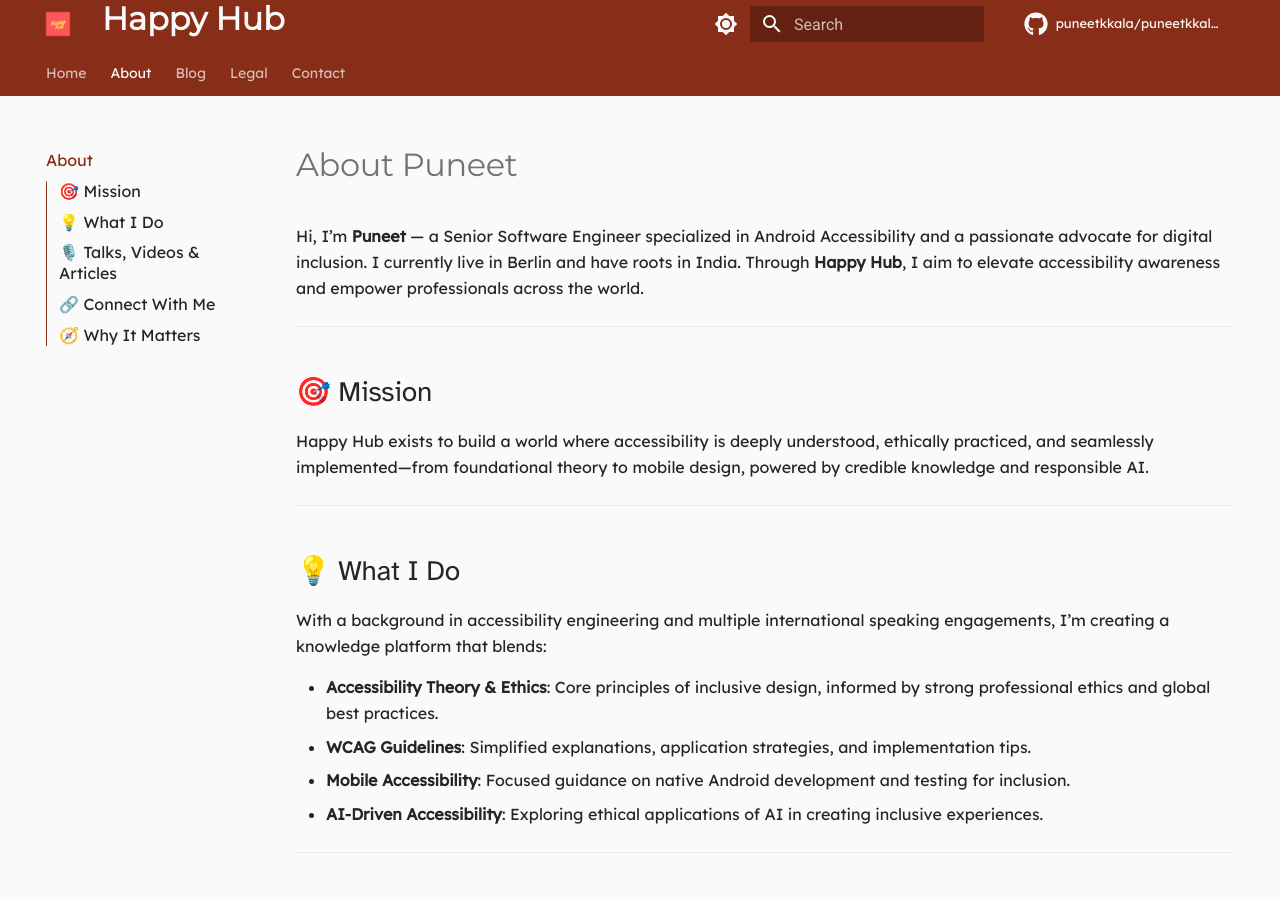
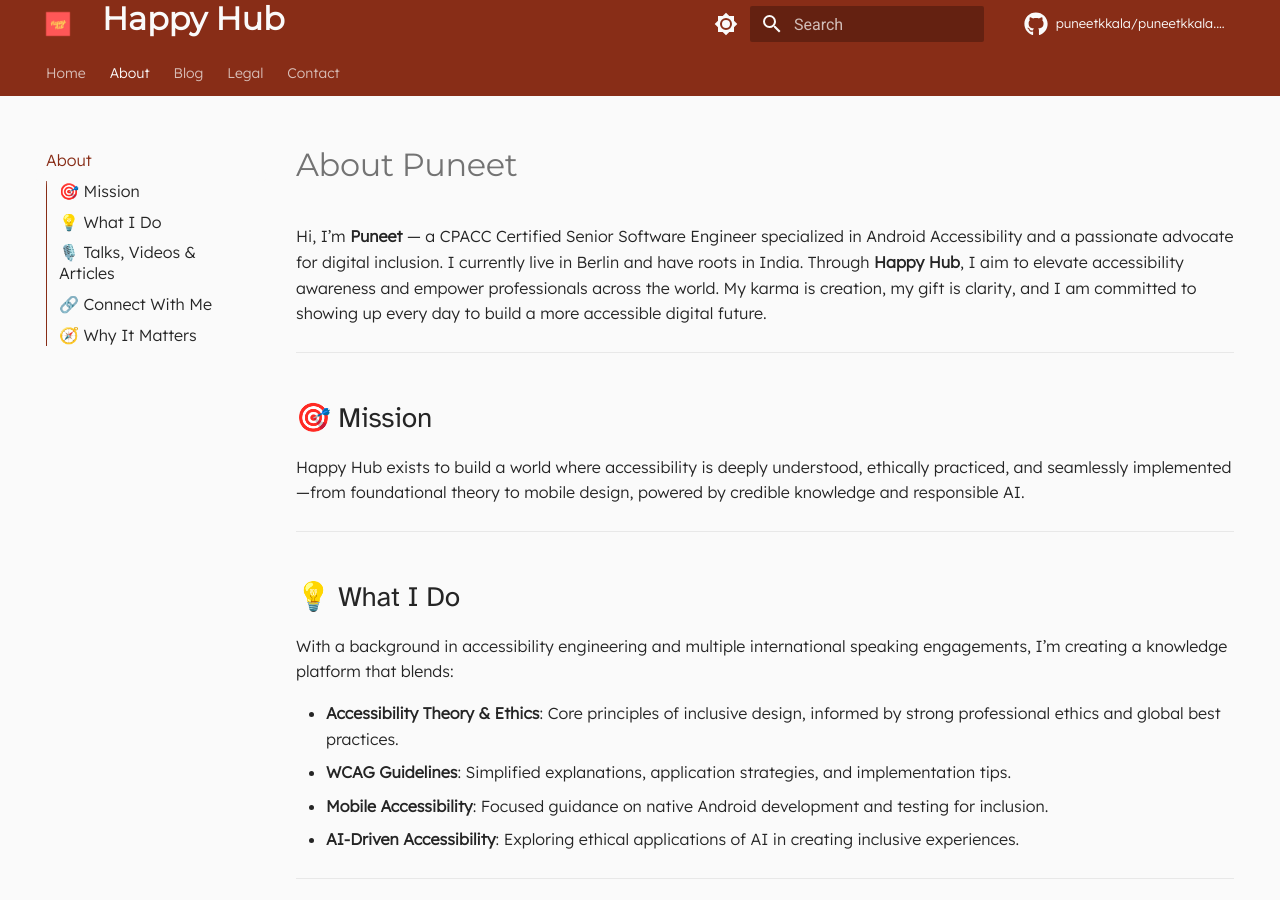
Before and after one commit to puneetkkala/puneetkkala.github.io, an MkDocs documentation site: the page built from docs/about.md, in a window 1280 px wide and 900 px high. Built offline with MkDocs 1.6.1 and Material for MkDocs 9.7.7, drawn with Linux system fonts in a browser that asks for light colours; comment, search, counter and statistics services are not loaded.

Commit message:
New video and cpacc certification update

```diff
--- a/docs/about.md
+++ b/docs/about.md
@@ -5,8 +5,7 @@ keywords: Puneet accessibility, accessibility expert India Berlin, about Puneet,
 ---
 
 # About Puneet
-
-Hi, I’m **Puneet** — a Senior Software Engineer specialized in Android Accessibility and a passionate advocate for digital inclusion. I currently live in Berlin and have roots in India. Through **Happy Hub**, I aim to elevate accessibility awareness and empower professionals across the world.
+Hi, I’m **Puneet** — a CPACC Certified Senior Software Engineer specialized in Android Accessibility and a passionate advocate for digital inclusion. I currently live in Berlin and have roots in India. Through **Happy Hub**, I aim to elevate accessibility awareness and empower professionals across the world. My karma is creation, my gift is clarity, and I am committed to showing up every day to build a more accessible digital future.
 
 ---
 
--- a/docs/stylesheets/extra.css
+++ b/docs/stylesheets/extra.css
@@ -85,8 +85,8 @@ font-display: swap;
 /* Define Lexend for normal text */
 @font-face {
 font-family: 'Lexend';
-src: url('fonts/Lexend-Regular.ttf') format('truetype');
-font-weight: normal;
+src: url('fonts/Lexend-VariableFont_wght.ttf') format('truetype');
+font-weight: 300;
 font-style: normal;
 font-display: swap;
 }
```
Also changed, not shown: docs/index.md (+1 -0 lines), docs/legal/privacy.md (+1 -1 lines), docs/stylesheets/fonts/Lexend-Regular.ttf (deleted), docs/stylesheets/fonts/Lexend-VariableFont_wght.ttf (added).
